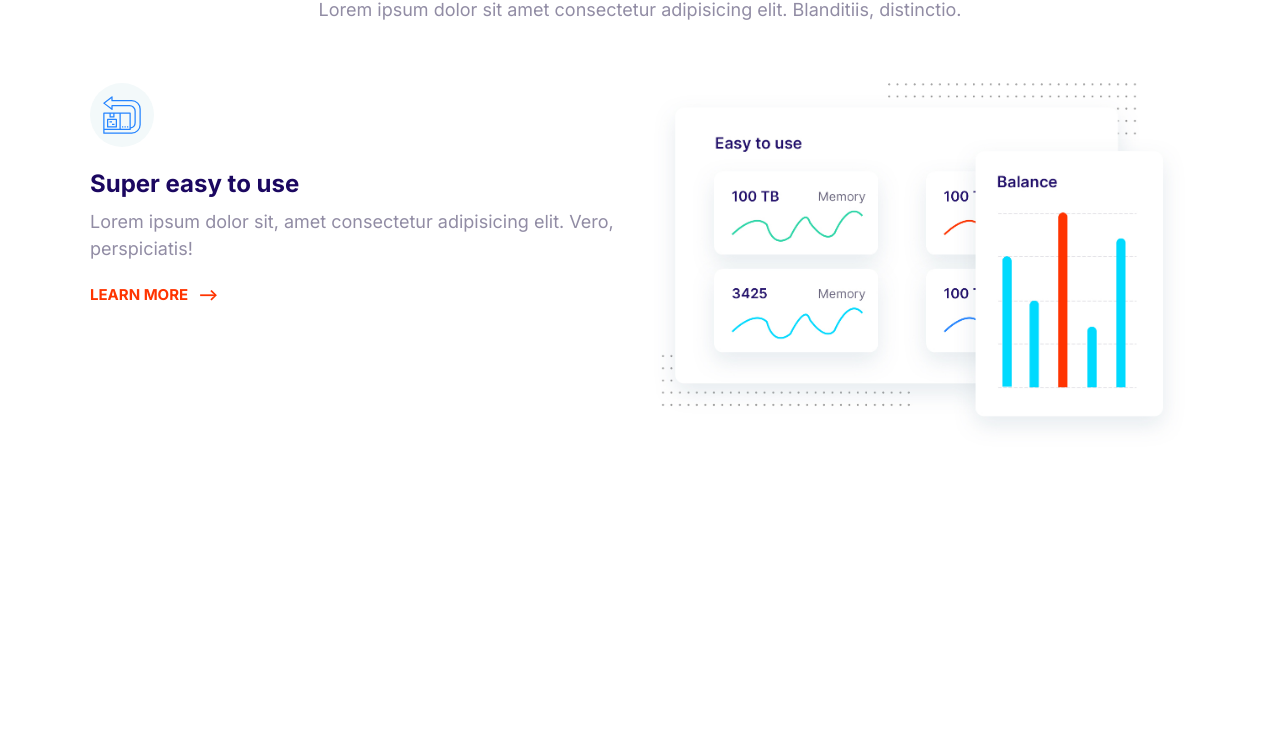
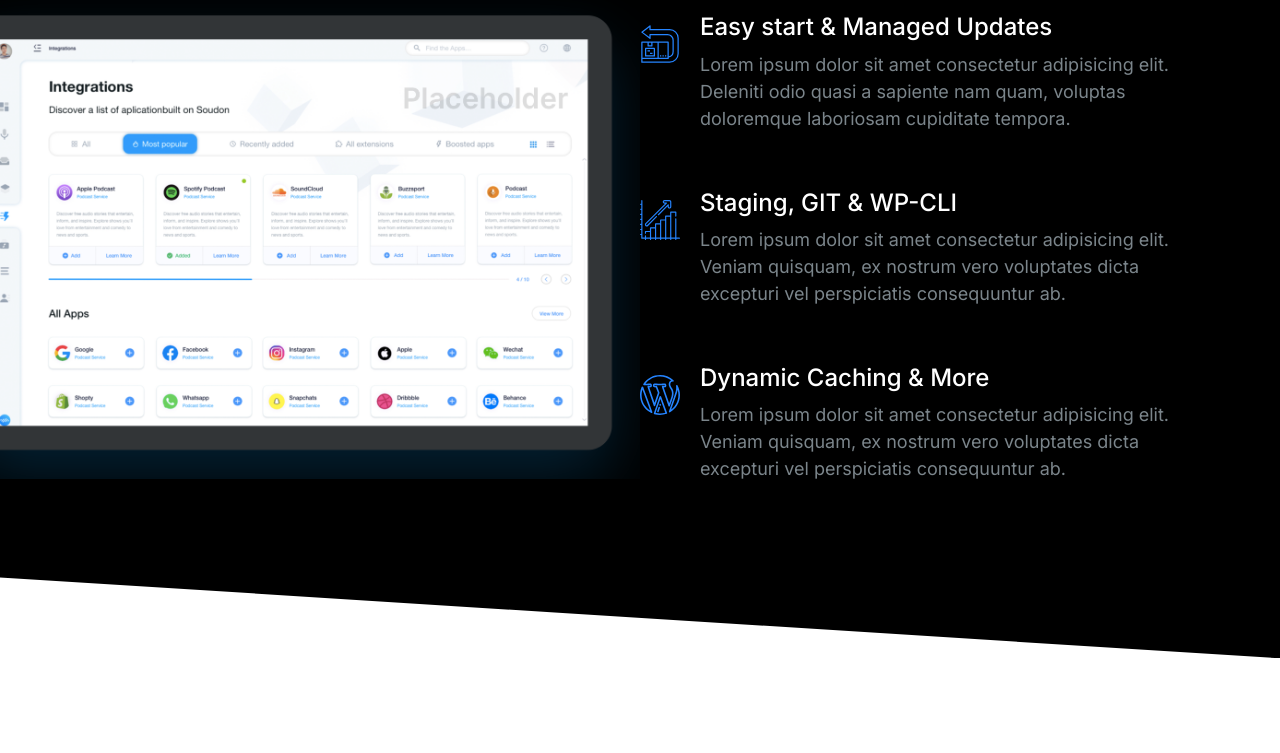
Before and after one commit to vraycode/First-website, a plain HTML site: page final.html in a window 1280 px wide. Shown: the part 151-904 px from the top of the page. After the commit the page ends 809 px from the top, so only its background shows below. Drawn offline with Linux system fonts and the light colour scheme.

Commit message:
building showcase.

```diff
--- a/css/style.css
+++ b/css/style.css
@@ -1,4 +1,8 @@
 /* typography */
+::selection {
+  background: var(--color-primary);
+  color: white;
+}
 html {
   font-size: 62.5%;
 }
@@ -43,6 +47,7 @@ h2 {
 
 h3 {
   font-size: 3rem;
+  font-weight: 500;
 }
 p {
   margin-top: 0;
@@ -118,7 +123,6 @@ a {
 .list {
   list-style: none;
   padding-left: 0;
-  color: var(--color-heading);
 }
 .list--inline .list__item {
   display: inline-block;
@@ -127,6 +131,7 @@ a {
 .list--tick {
   list-style-image: url(../icon/tick.svg);
   padding-left: 3rem;
+  color: var(--color-heading);
 }
 .list--tick .list__item {
   padding-left: 0.5rem;
@@ -342,6 +347,7 @@ a {
 /* media */
 .media {
   display: flex;
+  margin-bottom: 4rem;
 }
 .media__title {
   margin-top: 0;
@@ -515,16 +521,18 @@ a {
   background: black;
   color: #7b858b;
 }
-.block--dark .block__heading {
+.block--dark h1,
+.block--dark h2,
+.block--dark h3 {
   color: white;
 }
 .block--skewed-right {
   padding-bottom: 10rem;
-  clip-path: polygon(0 0, 100% 0%, 100% 100%, 0 82%);
+  clip-path: polygon(0 0, 100% 0%, 100% 100%, 0 90%);
 }
 .block--skewed-left {
   padding-bottom: 10rem;
-  clip-path: polygon(0 0, 100% 0%, 100% 80%, 0 100%);
+  clip-path: polygon(0 0, 100% 0%, 100% 90%, 0 100%);
 }
 .container {
   max-width: 1140px;
@@ -586,9 +594,7 @@ a {
 }
 
 /* hero*/
-.hero {
-  clip-path: polygon(0 0, 100% 0%, 100% 90%, 0 100%);
-}
+
 .hero__tagline {
   font-size: 2rem;
   color: #b9c3cf;
@@ -674,3 +680,19 @@ a {
     order: 2;
   }
 }
+
+/* showcase */
+.block-showcase__image {
+  width: 100%;
+}
+
+@media screen and (min-width: 768px) {
+  .block-showcase .grid {
+    grid-template-columns: 50% 50%;
+  }
+  .block-showcase__image {
+    width: auto;
+    max-width: 700px;
+    justify-self: end;
+  }
+}
--- a/final.html
+++ b/final.html
@@ -14,52 +14,67 @@
     <link rel="stylesheet" href="css/style.css" />
   </head>
   <body>
-    <section class="block container">
+    <section class="block block--dark block--skewed-right block-showcase">
       <header class="block__header">
-        <h2>Host on the Cloud to Keep Growing</h2>
-        <p>
-          Lorem ipsum dolor sit amet consectetur adipisicing elit. Blanditiis,
-          distinctio.
-        </p>
+        <h2>User friendly Control Panel</h2>
       </header>
-      <article class="grid grid--1x2 feature">
-        <div class="feature__content">
-          <span class="icon-container">
+      <div class="container grid grid--1x2">
+        <img class="block-showcase__image" src="icon/ipad.png" alt="" />
+        <ul class="list">
+          <li>
+            <div class="media">
+              <div class="media__image">
+                <svg class="icon icon--primary">
+                  <use xlink:href="icon/sprite.svg#easy"></use>
+                </svg>
+              </div>
+              <div class="media__body">
+                <h3 class="media__title">Easy start & Managed Updates</h3>
+                <p>
+                  Lorem ipsum dolor sit amet consectetur adipisicing elit.
+                  Deleniti odio quasi a sapiente nam quam, voluptas doloremque
+                  laboriosam cupiditate tempora.
+                </p>
+              </div>
+            </div>
+          </li>
+     <div class="media">
+          <div class="media__image">
             <svg class="icon icon--primary">
-              <use xlink:href="icon/sprite.svg#easy"></use>
+              <use xlink:href="icon/sprite.svg#growth"></use>
             </svg>
-          </span>
-          <h3 class="feature__heading">Super easy to use</h3>
-          <p>
-            Lorem ipsum dolor sit, amet consectetur adipisicing elit. Vero,
-            perspiciatis!
-          </p>
-          <a class="link-arrow" href="#">Learn more</a>
+          </div>
+          <div class="media__body">
+            <h3 class="media__title">Staging, GIT & WP-CLI</h3>
+            <p>
+              Lorem ipsum dolor sit amet consectetur adipisicing elit. Veniam
+              quisquam, ex nostrum vero voluptates dicta excepturi vel
+              perspiciatis consequuntur ab.
+            </p>
+          </div>
         </div>
-        <picture
-          ><img class="feature__image" src="icon/easy.jpg" alt=""
-        /></picture>
-      </article>
-    </section>
-    <section class="block container">
-      <article class="grid grid--1x2 feature">
-        <div class="feature__content">
-          <span class="icon-container">
+      </li>
+      <li>
+        <div class="media">
+          <div class="media__image">
             <svg class="icon icon--primary">
-              <use xlink:href="icon/sprite.svg#settings"></use>
+              <use xlink:href="icon/sprite.svg#wordpress"></use>
             </svg>
-          </span>
-          <h3 class="feature__heading">Wordpress made easy</h3>
-          <p>
-            Lorem ipsum dolor sit, amet consectetur adipisicing elit. Vero,
-            perspiciatis!
-          </p>
-          <a class="link-arrow" href="#">Learn more</a>
+          </div>
+          <div class="media__body">
+            <h3 class="media__title">Dynamic Caching & More</h3>
+            <p>
+              Lorem ipsum dolor sit amet consectetur adipisicing elit. Veniam
+              quisquam, ex nostrum vero voluptates dicta excepturi vel
+              perspiciatis consequuntur ab.
+            </p>
+          </div>
         </div>
-        <picture
-          ><img class="feature__image" src="icon/wordpress.jpg" alt=""
-        /></picture>
-      </article>
+      </li>
+        </ul>
+      </div>
+
+
     </section>
   </body>
 </html>
```
Also changed, not shown: component/showcase.html (added, +62 -0 lines), icon/ipad.png (added).
